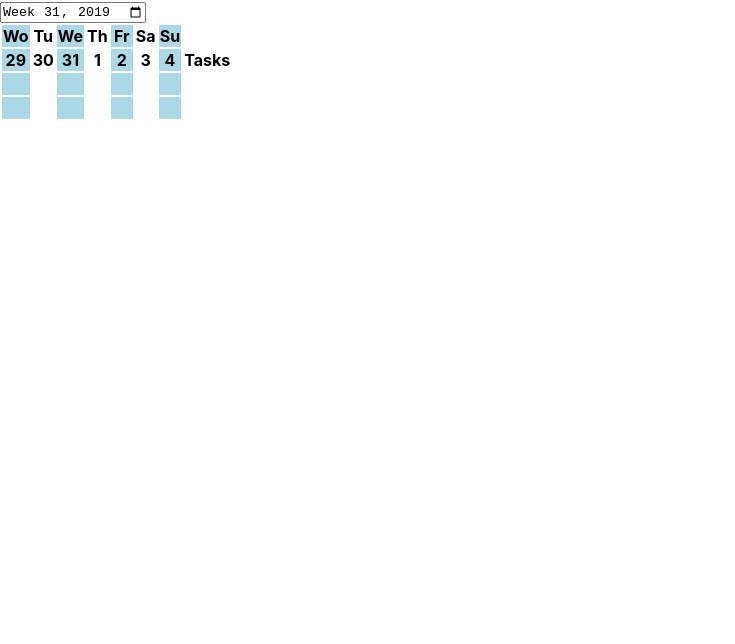
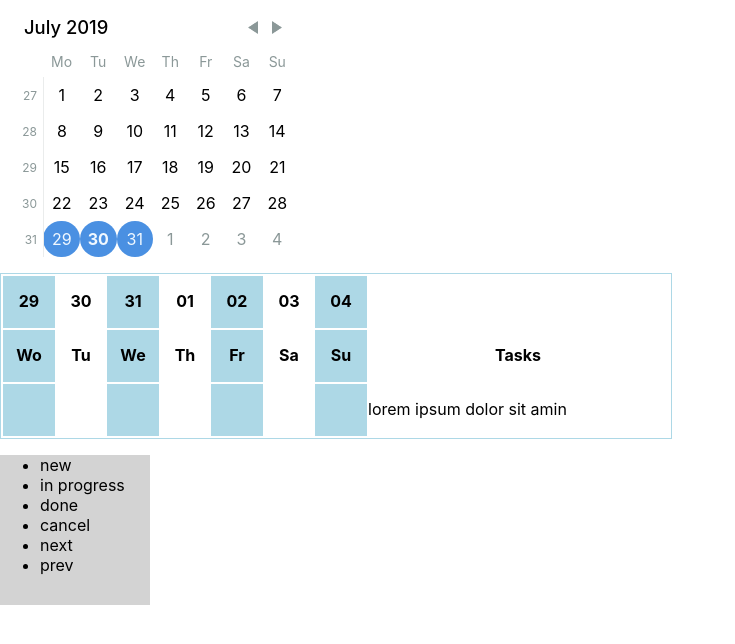
Before and after one commit to PolinkaLa/running-list-planner-app, a React (Create React App) app: page / in a window 1280 px wide. Shown: the top 644 px of the page, without its empty margins (0-735 px from the left). Built offline with nearby package versions, Linux system fonts and the light colour scheme.

Commit message:
add calendar

```diff
--- a/package.json
+++ b/package.json
@@ -4,7 +4,9 @@
   "private": true,
   "dependencies": {
     "@babel/runtime": "^7.5.5",
+    "moment": "^2.24.0",
     "react": "^16.8.6",
+    "react-day-picker": "^7.3.2",
     "react-dev-utils": "^9.0.1",
     "react-dom": "^16.8.6",
     "react-scripts": "3.0.1"
--- a/src/App.js
+++ b/src/App.js
@@ -5,8 +5,8 @@ import Calendar from './Calendar'
 
 function App() {
     return (
-        <div className="App">
-            <Calendar/>
+        <div className="App" key="1">
+            <Calendar key="1"/>
             {/* <TasksTable/> */}
         </div>
     );
--- a/src/Calendar.js
+++ b/src/Calendar.js
@@ -1,45 +1,109 @@
 import React, { Component } from 'react';
-import Task from './Task'
+import Task from './Task';
+import DayPicker from 'react-day-picker';
+import 'react-day-picker/lib/style.css';
+import moment from 'moment';
+import StatusMenu from './StatusMenu'
+
+function getWeekRange(date) {
+    return {
+        from: moment(date)
+            .startOf('isoweek')
+            .toDate(),
+        to: moment(date)
+            .endOf('isoweek')
+            .toDate(),
+    };
+}
+
+function getWeekDays(weekStart) {
+    const days = [weekStart];
+    for (let i = 1; i < 7; i += 1) {
+        days.push(
+            moment(weekStart)
+                .add(i, 'days')
+                .toDate()
+        );
+    }
+    return days;
+}
 
 class Calendar extends Component {
-    constructor() {
-        super();
-        this.currentWeekNumber = ''
-        this.currentWeekDays = []
+    state = {
+        hoverRange: undefined,
+        selectedDays: []
+    };
+
+    handleDayChange = date => {
+        this.setState({
+            selectedDays: getWeekDays(getWeekRange(date).from),
+        });
+    };
+
+    handleDayEnter = date => {
+        this.setState({
+            hoverRange: getWeekRange(date),
+        });
+        console.log(this.state.hoverRange)
+    };
+
+    handleDayLeave = () => {
+        this.setState({
+            hoverRange: undefined,
+        });
+    };
+
+    handleWeekClick = (weekNumber, days, e) => {
+        this.setState({
+            selectedDays: days,
+        });
+    };
+
+    addNewTask = e => {
+        console.log("add new task")
     }
 
     componentWillMount() {
-        this.getCurrentWeekNumber();
-        this.getCurrentWeekDays();
-    }
-
-    getCurrentWeekNumber(weekNo) {
-        const target = new Date();
-        const day = (target.getDay() + 6) % 7;
-        target.setDate(target.getDate() - day + 3);
-        const jan4 = new Date(target.getFullYear(), 0, 4);
-        const dayDiff = (target - jan4) / 86400000;
-        const week = 1 + Math.ceil(dayDiff / 7);
-        this.currentWeekNumber = `${target.getFullYear()}-W${week}`;
-    }
-
-    getCurrentWeekDays(weekNumber) {
-        let curr = new Date()
-        let week = []
-
-        for (let i = 1; i <= 7; i++) {
-            let first = curr.getDate() - curr.getDay() + i;
-            let day = new Date(curr.setDate(first));
-            week.push(day)
-        }
-        this.currentWeekDays = week;
+        this.handleDayChange(new Date())
     }
 
     render() {
+        const { hoverRange, selectedDays} = this.state;
+
+        const daysAreSelected = selectedDays.length > 0;
+
+        const modifiers = {
+            hoverRange,
+            selectedRange: daysAreSelected && {
+                from: selectedDays[0],
+                to: selectedDays[6],
+            },
+            hoverRangeStart: hoverRange && hoverRange.from,
+            hoverRangeEnd: hoverRange && hoverRange.to,
+            selectedRangeStart: daysAreSelected && selectedDays[0],
+            selectedRangeEnd: daysAreSelected && selectedDays[6],
+        };
         return <div>
-            <input type='week' id='week' defaultValue={this.currentWeekNumber}/>
+            <DayPicker
+                firstDayOfWeek={1}
+                selectedDays={selectedDays}
+                showWeekNumbers
+                showOutsideDays
+                modifiers={modifiers}
+                onDayClick={this.handleDayChange}
+                onDayMouseEnter={this.handleDayEnter}
+                onDayMouseLeave={this.handleDayLeave}
+                onWeekClick={this.handleWeekClick}
+            />
             <table>
                 <tbody>
+                <tr>
+                    {selectedDays.length === 7 &&
+                        selectedDays.map((item) =>
+                        (<th className="tbl-date-head">{moment(item).format('DD')}</th>))
+                    }
+                    <th></th>
+                    </tr>
                     <tr>
                         <th>Wo</th>
                         <th>Tu</th>
@@ -48,16 +112,13 @@ class Calendar extends Component {
                         <th>Fr</th>
                         <th>Sa</th>
                         <th>Su</th>
-                    <th></th>
+                        <th className="task-text">Tasks</th>
                     </tr>
-                <tr>
-                    {this.currentWeekDays.map((item) => (<th>{item.getDate()}</th>))}
-                    <th>Tasks</th>
-                </tr>
-                    <Task/>
-                    <Task/>
+
+                    <Task key="1"/>
                 </tbody>
             </table>
+            <StatusMenu/>
         </div>
     }
 }
--- a/src/StatusMenu.js
+++ b/src/StatusMenu.js
@@ -1,7 +1,7 @@
 import React from 'react';
 
 function StatusMenu() {
-    return <div>
+    return <div className="menu">
         <ul>
             <li>new</li>
             <li>in progress</li>
--- a/src/Task.js
+++ b/src/Task.js
@@ -6,20 +6,18 @@ class Task extends Component {
         super();
         this.state = {
             isShowStatus: true,
-            isShowSelecr: false
+            isShowSelect: false
         }
     }
 
     handleClick = event => {
-        console.log(event.target)
-        this.setState({
-            isShowStatus: this.state.isShowStatus ? false : true,
-            isShowSelecr: this.state.isShowSelecr ? false : true})
+        console.log(event.getScreenX(), event.getScreenY())
+        // this.setState({
+        //     isShowStatus: this.state.isShowStatus ? false : true,
+        //     isShowSelecr: this.state.isShowSelect ? false : true})
     }
 
     changeStatus = event => {
-
-
         this.handleClick(event)
     }
 
@@ -28,22 +26,12 @@ class Task extends Component {
         for(let i = 0; i < 7; i++) {
             arr.push( <td key={i}>
                 {this.state.isShowStatus && <div className='status' onClick={this.handleClick}></div>}
-                {this.state.isShowSelecr && <StatusMenu onClick={this.changeStatus}/>}
+                {/* {this.state.isShowSelect && <StatusMenu onClick={this.changeStatus}/>} */}
             </td>)
         }
+        arr.push(<td className="task-text">lorem ipsum dolor sit amin</td>)
         return <tr>
             {arr}
-        {/* <td><div className='status'></div></td>
-        <td>
-            {this.state.isShowStatus && <div className='status' onClick={this.handleClick}></div>}
-            {this.state.isShowSelecr && <input type='text' onClick={this.changeStatus}/>}
-        </td>
-        <td><div className='status'></div></td>
-        <td><div className='status'></div></td>
-        <td><div className='status'></div></td>
-        <td><div className='status'></div></td>
-        <td><div className='status'></div></td>
-        <td><div>this is a new task in my planner</div></td> */}
     </tr>
     }
 }
--- a/src/index.css
+++ b/src/index.css
@@ -17,10 +17,27 @@ td:nth-child(odd) {
   background: lightblue;
 }
 
+th,
+td {
+  width: 50px;
+  height: 50px;
+  display: inline-block;
+}
+
+table {
+  border: 1px solid lightblue;
+}
+th {
+  line-height: 3;
+}
+.task-text {
+  width: 300px;
+  line-height: 3;
+}
 
 .status {
-  width: 20px;
-  height: 20px;
+  width: 40px;
+  height: 40px;
 }
 
 .status:hover {
@@ -71,3 +88,12 @@ td:nth-child(odd) {
   display: block;
   text-align: center;
 }
+
+.menu {
+  /* position: absolute;
+  top: 50px;
+  left: 50px; */
+  background: lightgray;
+  width: 150px;
+  height: 150px;
+}
```
Also changed, not shown: 1 other file (tests, documents, lock files or other folders). Lines whose indentation alone changed are shown as unchanged.
